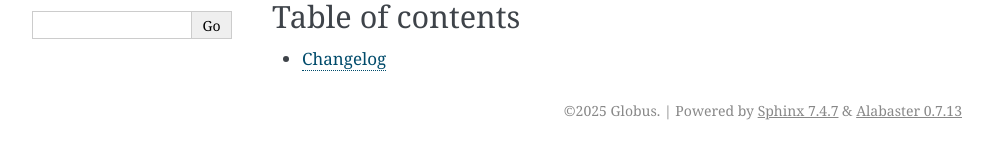
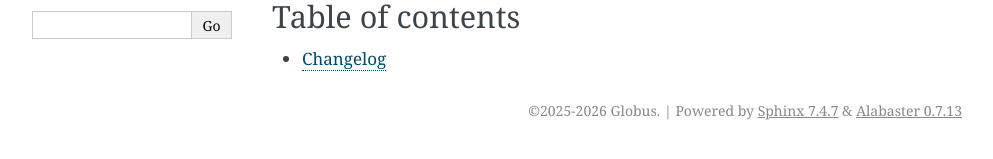
Before and after one commit to globus/globus-registered-api, a Sphinx documentation site: the page built from docs/index.rst, in a window 1280 px wide. Shown: the part 181-340 px from the top of the page, without its empty margins (148-1141 px from the left). Built offline with Sphinx 7.4.7, drawn with Linux system fonts in a browser that asks for light colours.

Commit message:
Update the docs copyright

```diff
--- a/docs/conf.py
+++ b/docs/conf.py
@@ -17,7 +17,7 @@ master_doc = "index"
 
 # General information about the project.
 project = "Globus Registered API"
-copyright = "2025 Globus"
+copyright = "2025-2026 Globus"
 
 # Extract the project version.
 pyproject_ = pathlib.Path(__file__).parent.parent / "pyproject.toml"
```
